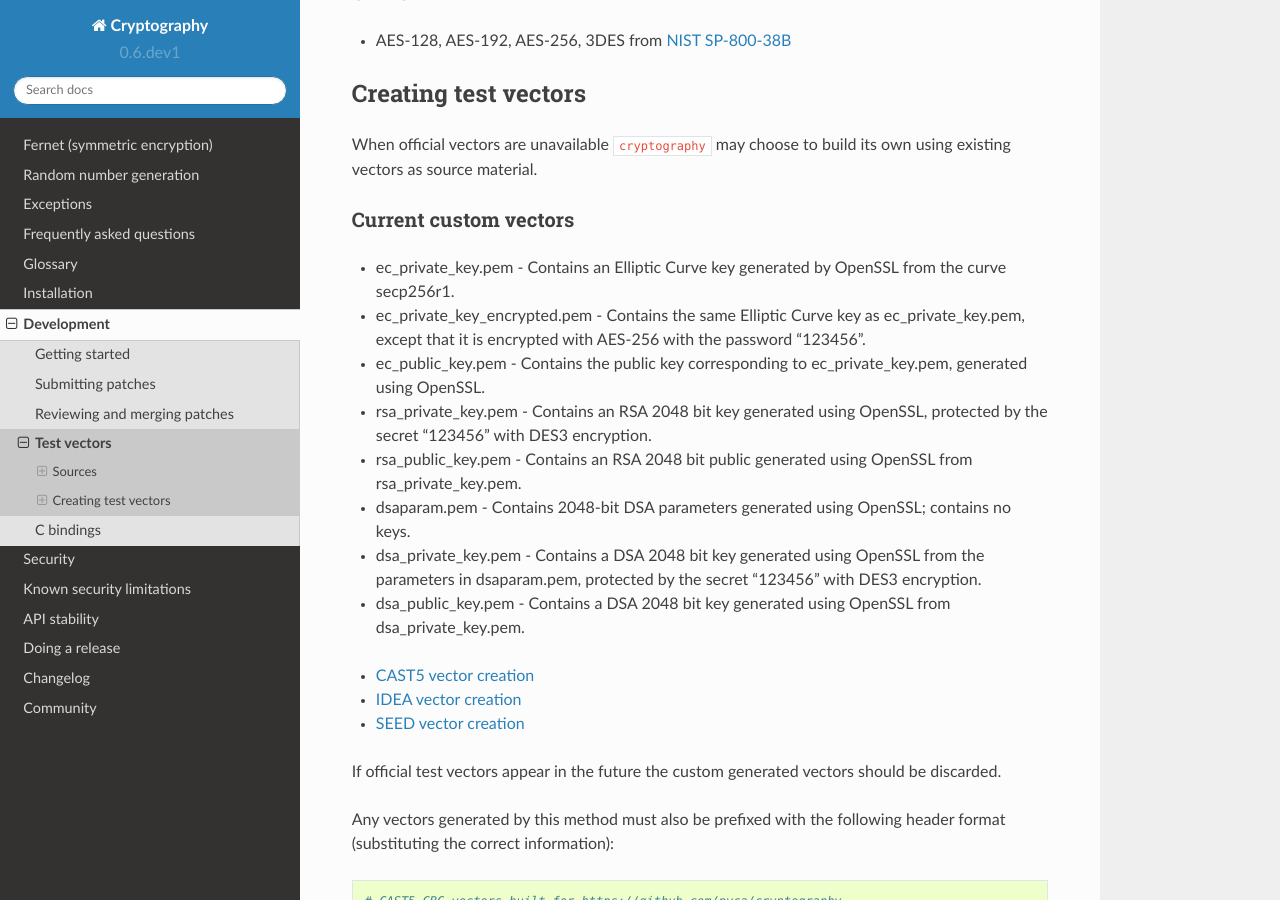
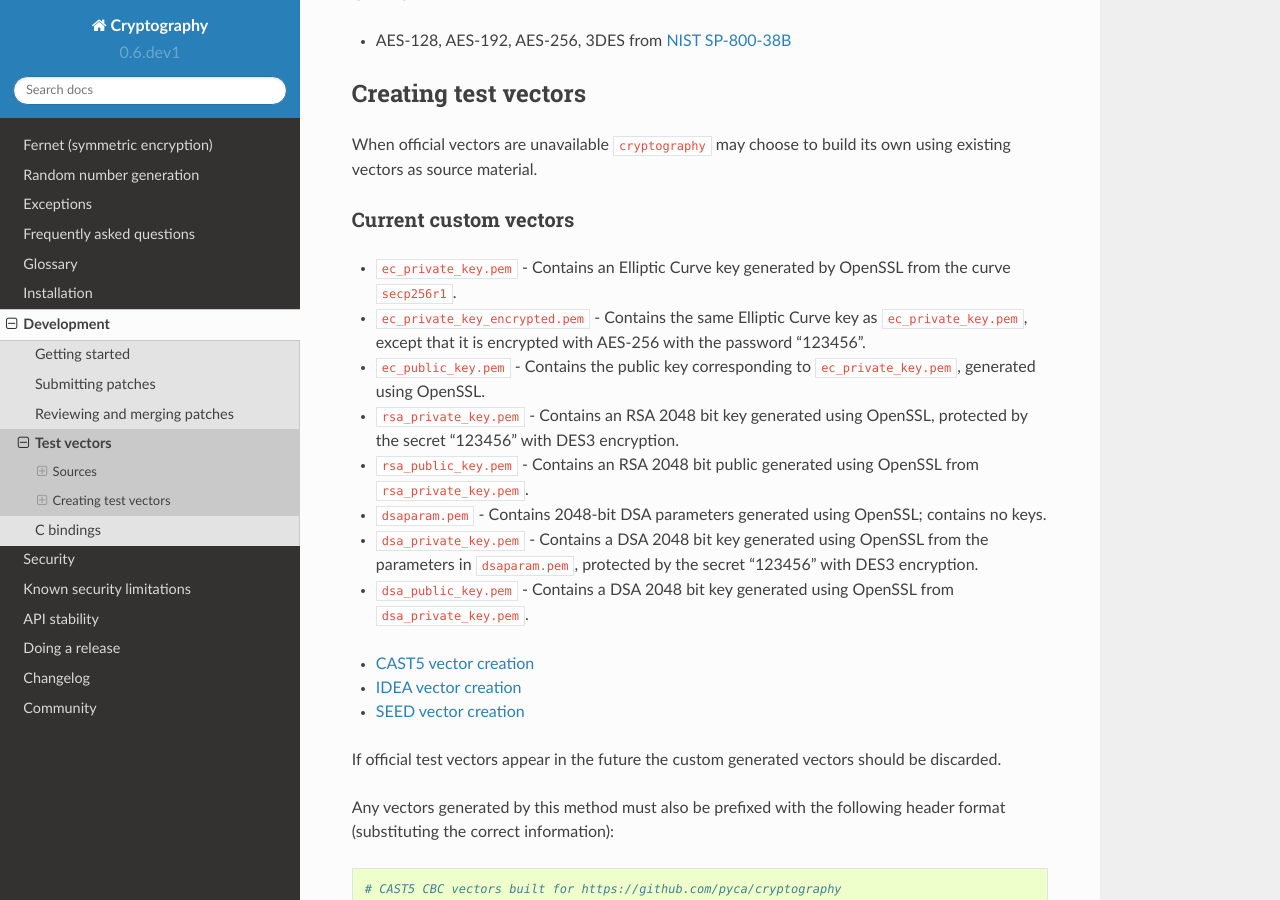
Before and after one commit to WebKing0121/cryptography, a Sphinx documentation site: the page built from docs/development/test-vectors.rst, in a window 1280 px wide and 900 px high, scrolled down 1933 px. Built offline with Sphinx 7.4.7 and the Read the Docs theme 2.0.0, drawn with Linux system fonts in a browser that asks for light colours; pages that are not in the unit, such as notebooks, are missing from menus.

Commit message:
small cleanup to docs

```diff
--- a/docs/development/test-vectors.rst
+++ b/docs/development/test-vectors.rst
@@ -104,24 +104,24 @@ its own using existing vectors as source material.
 Current custom vectors
 ~~~~~~~~~~~~~~~~~~~~~~
 
-* ec_private_key.pem - Contains an Elliptic Curve key generated by OpenSSL
-  from the curve secp256r1.
-* ec_private_key_encrypted.pem - Contains the same Elliptic Curve key as
-  ec_private_key.pem, except that it is encrypted with AES-256 with the
+* ``ec_private_key.pem`` - Contains an Elliptic Curve key generated by OpenSSL
+  from the curve ``secp256r1``.
+* ``ec_private_key_encrypted.pem`` - Contains the same Elliptic Curve key as
+  ``ec_private_key.pem``, except that it is encrypted with AES-256 with the
   password "123456".
-* ec_public_key.pem - Contains the public key corresponding to
-  ec_private_key.pem, generated using OpenSSL.
-* rsa_private_key.pem - Contains an RSA 2048 bit key generated using
+* ``ec_public_key.pem`` - Contains the public key corresponding to
+  ``ec_private_key.pem``, generated using OpenSSL.
+* ``rsa_private_key.pem`` - Contains an RSA 2048 bit key generated using
   OpenSSL, protected by the secret "123456" with DES3 encryption.
-* rsa_public_key.pem - Contains an RSA 2048 bit public generated using
-  OpenSSL from rsa_private_key.pem.
-* dsaparam.pem - Contains 2048-bit DSA parameters generated using OpenSSL;
+* ``rsa_public_key.pem`` - Contains an RSA 2048 bit public generated using
+  OpenSSL from ``rsa_private_key.pem``.
+* ``dsaparam.pem`` - Contains 2048-bit DSA parameters generated using OpenSSL;
   contains no keys.
-* dsa_private_key.pem - Contains a DSA 2048 bit key generated using
-  OpenSSL from the parameters in dsaparam.pem, protected by the secret
+* ``dsa_private_key.pem`` - Contains a DSA 2048 bit key generated using
+  OpenSSL from the parameters in ``dsaparam.pem``, protected by the secret
   "123456" with DES3 encryption.
-* dsa_public_key.pem - Contains a DSA 2048 bit key generated using OpenSSL
-  from dsa_private_key.pem.
+* ``dsa_public_key.pem`` - Contains a DSA 2048 bit key generated using OpenSSL
+  from ``dsa_private_key.pem``.
 
 .. toctree::
     :maxdepth: 1
```
Also changed, not shown: docs/spelling_wordlist.txt (+0 -7 lines).
